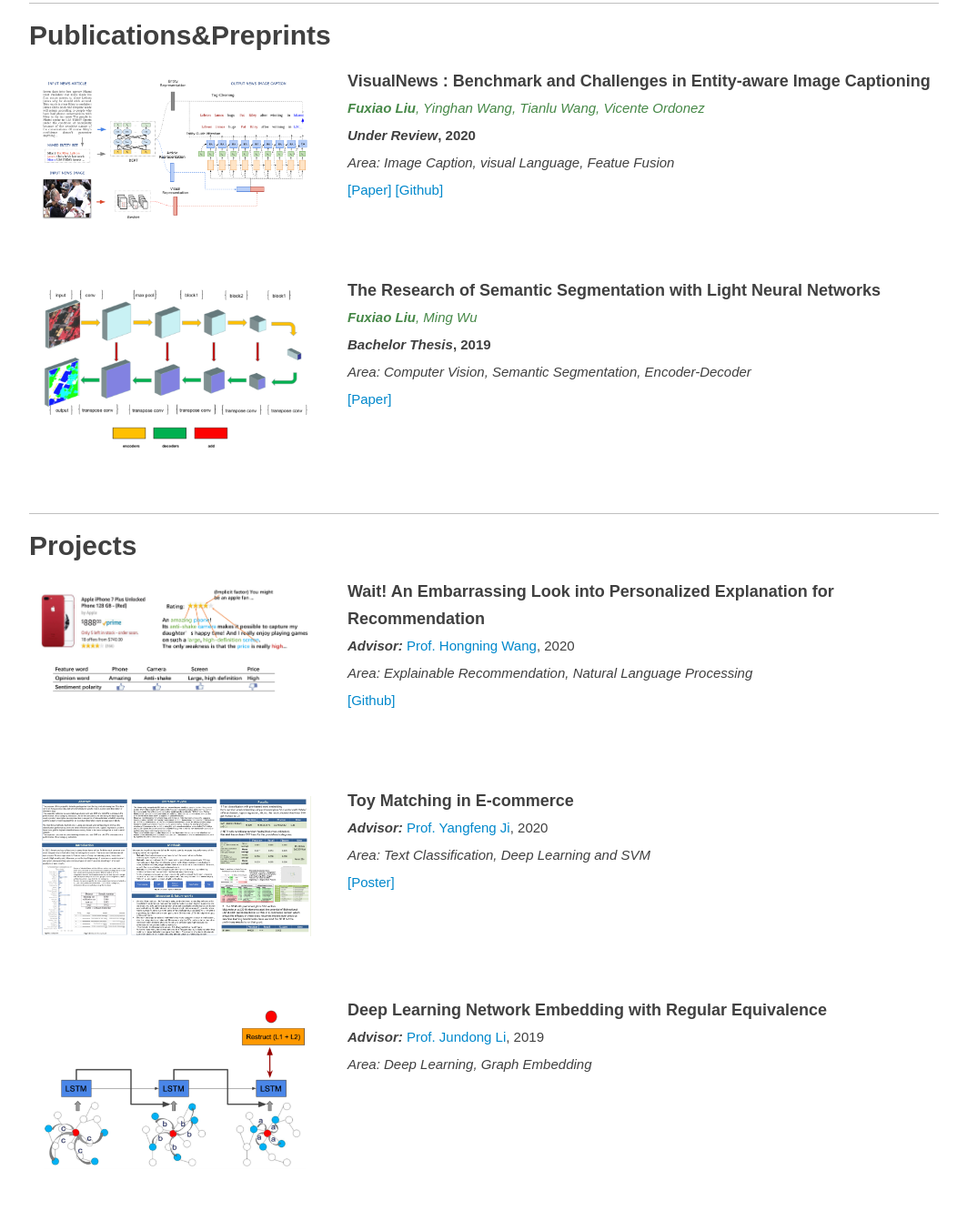
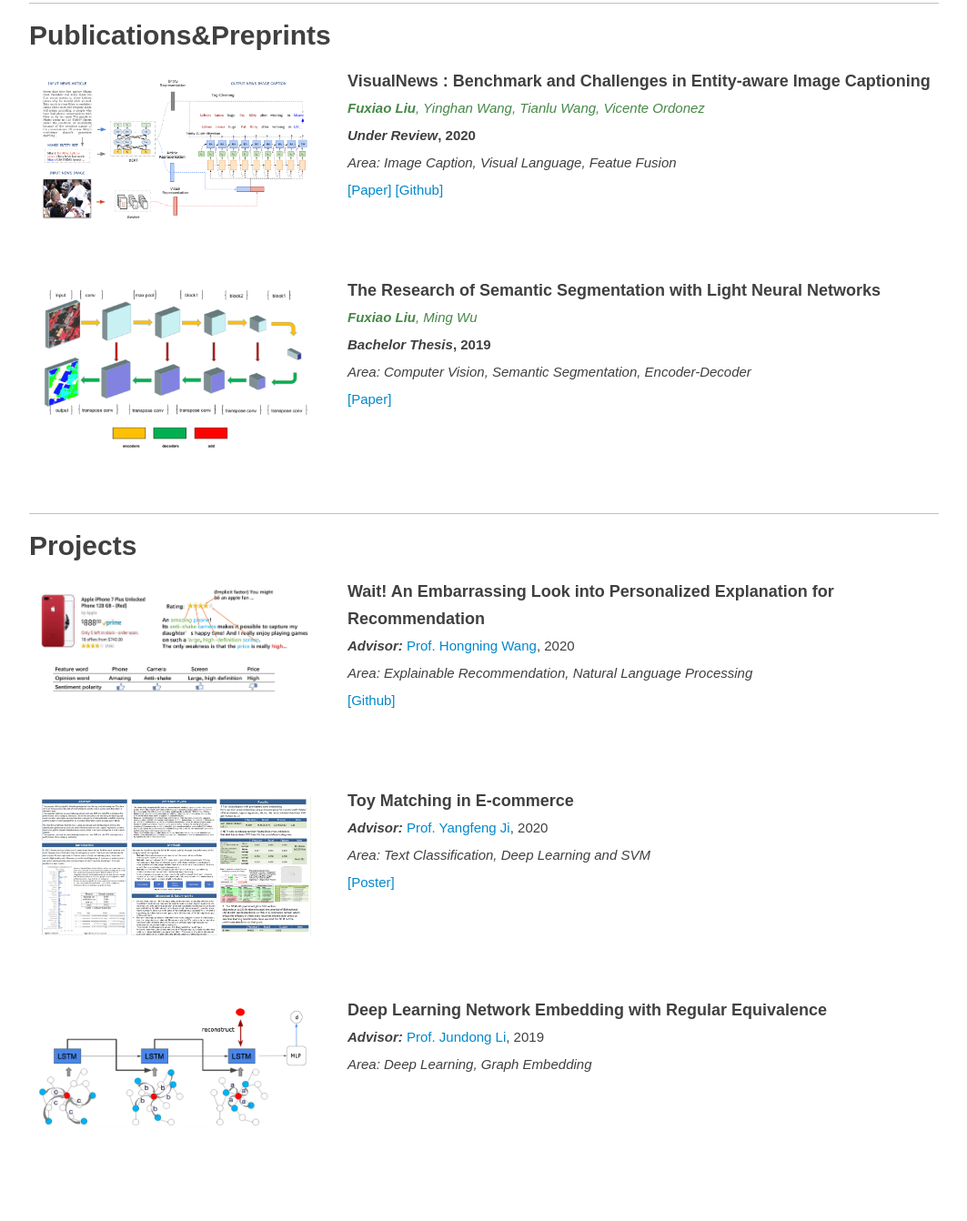
Before and after one commit to FuxiaoLiu/fuxiaoliu.github.io, a plain HTML site: page index.html in a window 1280 px wide. Shown: the part 758-2100 px from the top of the page at 91% size, without its empty margins (108-1171 px from the left). Drawn offline with Linux system fonts and the light colour scheme.

Commit message:
Update index.html

```diff
--- a/index.html
+++ b/index.html
@@ -279,7 +279,7 @@ img.press{
 			</span>
 			<div class="info text-success italic"><span style="font-weight:bold">Fuxiao Liu</span>, Yinghan Wang, Tianlu Wang, Vicente Ordonez</div>
 	                <div class="info"><b><em>Under Review</em>, 2020</b></div>
-	                <div class="info"><em>Area: Image Caption, visual Language, Featue Fusion</em></div>
+	                <div class="info"><em>Area: Image Caption, Visual Language, Featue Fusion</em></div>
 			<div class="stuff">
 				<a class="" href="https://arxiv.org/abs/2010.03743" target="_blank">[Paper]</a>
 				<a class="" href="https://github.com/FuxiaoLiu/VisualNews-Repository" target="_blank">[Github]</a>
@@ -329,7 +329,7 @@ img.press{
 			<div style="clear:both"></div>
 		</li>
                 <li>
-			<div class="imgblock"><img src="resources/project6.png"></img></div>
+			<div class="imgblock"><img src="resources/project7.png"></img></div>
 			<span class="title">Deep Learning Network Embedding with Regular Equivalence
 			</span>
                         <div class="info"><em><b>Advisor:</b> </em><a href="http://people.virginia.edu/~jl6qk/">Prof. Jundong Li</a>, 2019</div>
```
